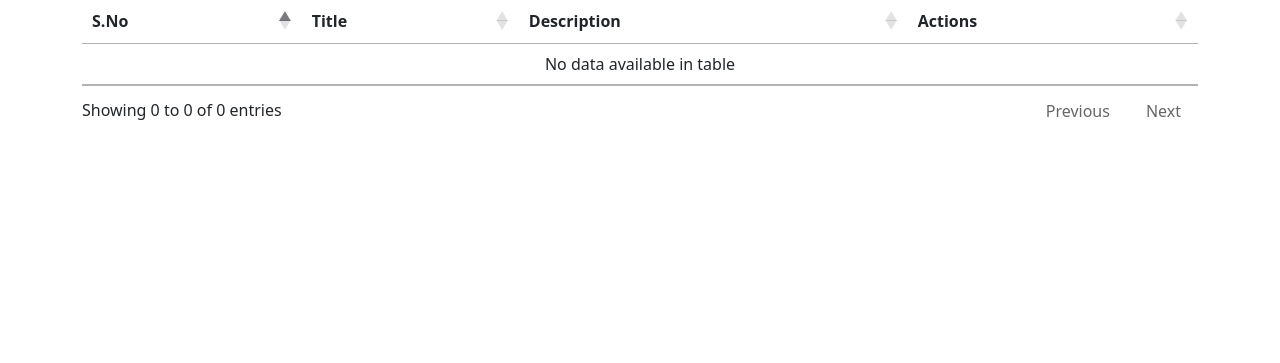
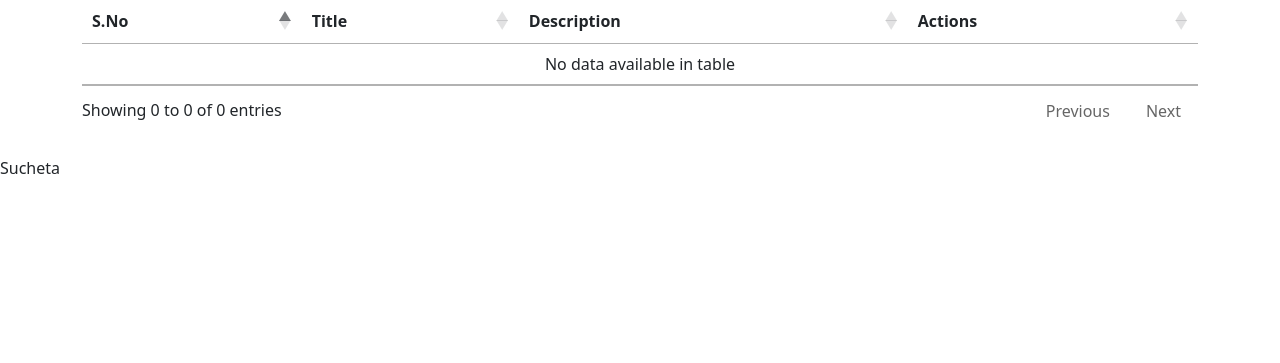
Before and after one commit to Sucheta8976/Crud-application, a PHP site: page /index.php in a window 1280 px wide. Shown: the part 437-800 px from the top of the page. Run offline with PHP 8.4, Linux system fonts and the light colour scheme; data that the repository does not hold is empty; some libraries are stand-ins or nearby versions.

Commit message:
Update index.php

```diff
--- a/index.php
+++ b/index.php
@@ -293,6 +293,8 @@ else
       })
     })
     </script>
+	<footer><p>Sucheta</p></footer>
 </body>
 
+
 </html>
```
